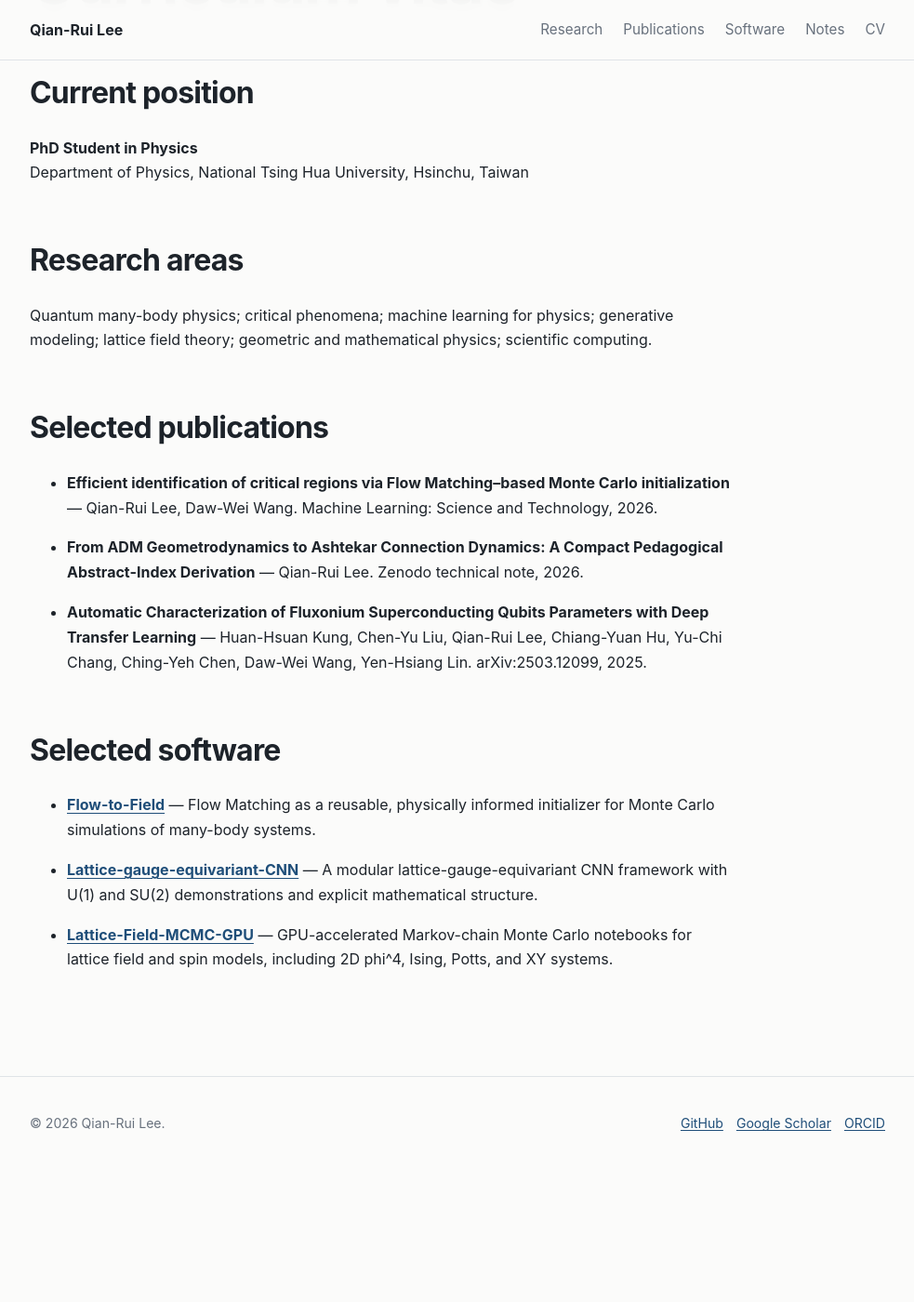
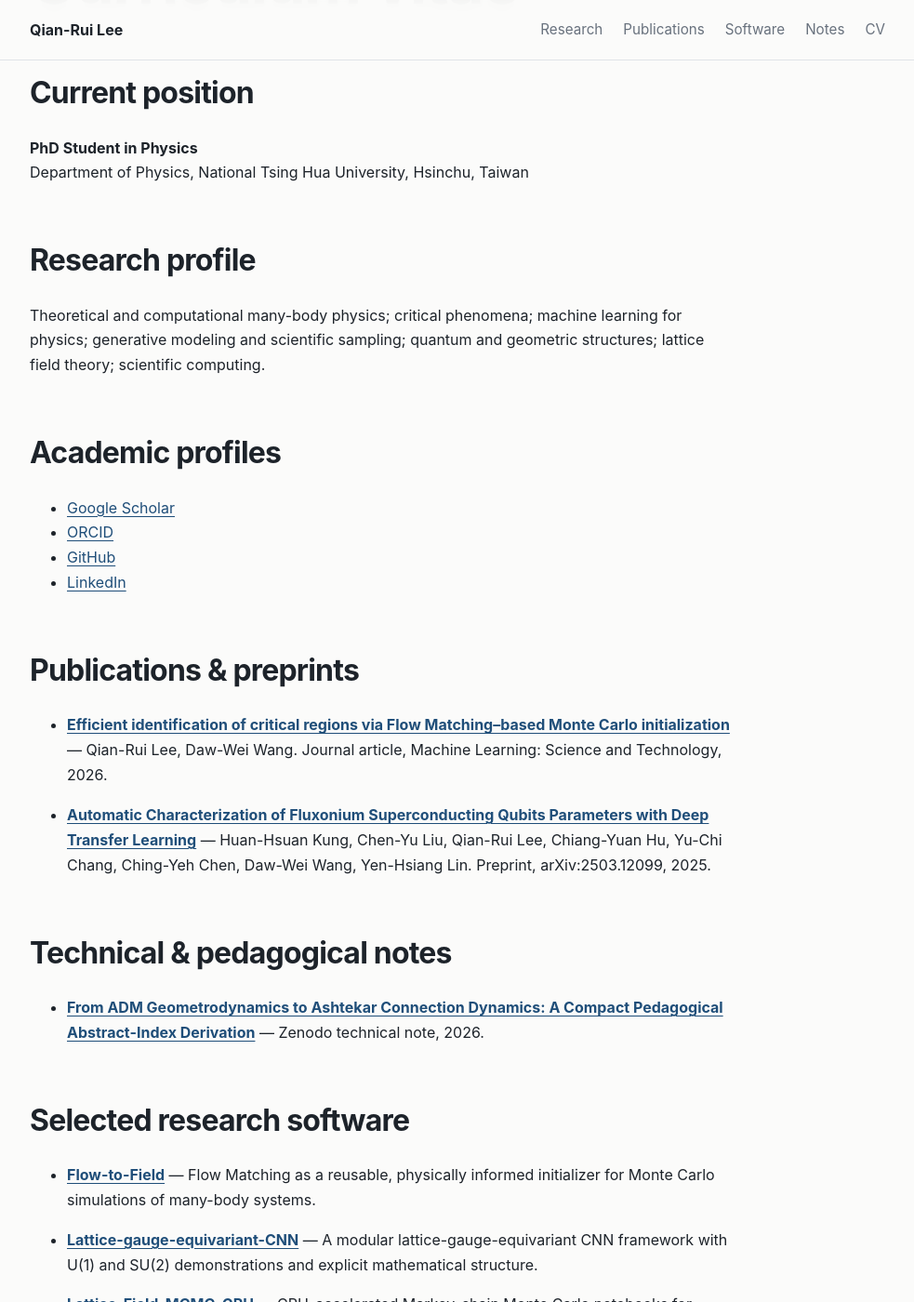
Before and after one commit to ToelUl/ToelUl.github.io, a Jekyll site: the page built from cv.md, in a window 1280 px wide and 1400 px high, scrolled down 196 px. Shown: the whole window at 93% size, without its empty margins (148-1131 px from the left). Built offline with Jekyll 4.4.1, drawn with Linux system fonts in a browser that asks for light colours; before the commit the page ends 1454 px from its top, so only the background shows below that.

Commit message:
Build verified web CV structure

```diff
--- a/cv.md
+++ b/cv.md
@@ -9,18 +10,32 @@ permalink: /cv/
 **PhD Student in Physics**
 Department of Physics, National Tsing Hua University, Hsinchu, Taiwan
 
-## Research areas
+## Research profile
 
-Quantum many-body physics; critical phenomena; machine learning for physics; generative modeling; lattice field theory; geometric and mathematical physics; scientific computing.
+Theoretical and computational many-body physics; critical phenomena; machine learning for physics; generative modeling and scientific sampling; quantum and geometric structures; lattice field theory; scientific computing.
 
-## Selected publications
+## Academic profiles
 
-{% assign selected = site.publications | where: 'selected', true | sort: 'year' | reverse %}
-{% for pub in selected %}
-- **{{ pub.title }}** — {{ pub.authors | join: ', ' }}. {{ pub.venue }}, {{ pub.year }}.
+- [Google Scholar]({{ site.data.profile.google_scholar }})
+- [ORCID]({{ site.data.profile.orcid }})
+- [GitHub]({{ site.data.profile.github }})
+- [LinkedIn]({{ site.data.profile.linkedin }})
+
+## Publications & preprints
+
+{% assign research_outputs = site.publications | where_exp: 'pub', "pub.category != 'note'" | sort: 'year' | reverse %}
+{% for pub in research_outputs %}
+- **[{{ pub.title }}]({{ pub.url | relative_url }})** — {{ pub.authors | join: ', ' }}. {{ pub.type_label }}, {{ pub.venue }}, {{ pub.year }}.
 {% endfor %}
 
-## Selected software
+## Technical & pedagogical notes
+
+{% assign notes = site.publications | where: 'note', true | sort: 'year' | reverse %}
+{% for pub in notes %}
+- **[{{ pub.title }}]({{ pub.url | relative_url }})** — {{ pub.venue }}, {{ pub.year }}.
+{% endfor %}
+
+## Selected research software
 
 {% assign software = site.data.software | where: 'selected', true %}
 {% for item in software %}
```
Also changed, not shown: other parts of cv.md (+1 -0 lines).
